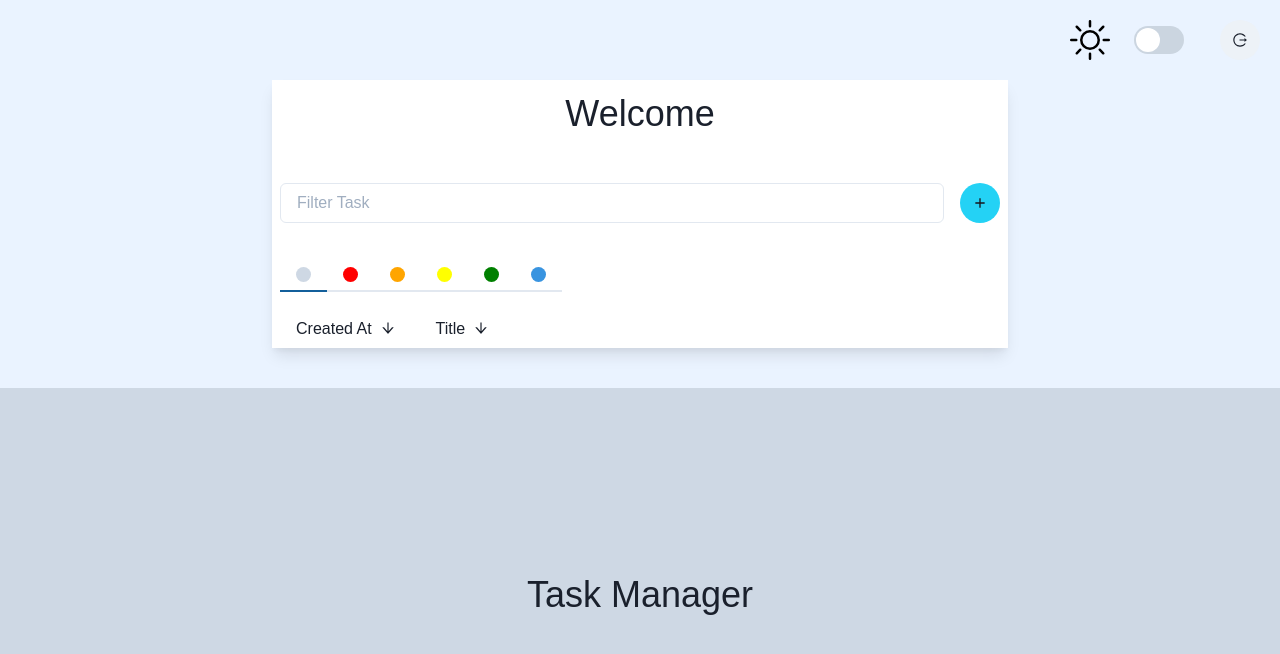
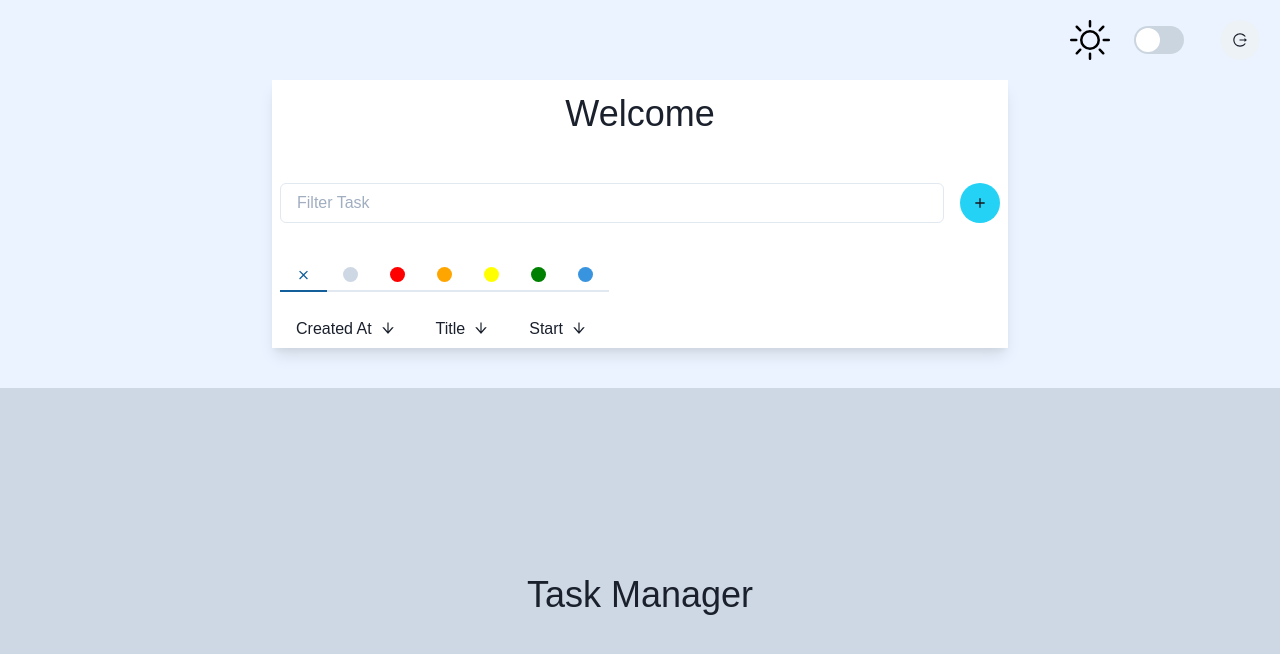
Before and after one commit to JonasMartins/task_manager_web, a Next.js app: page / in a window 1280 px wide. Shown: the top 654 px of the page. Built offline with nearby package versions, Linux system fonts and the light colour scheme.

Commit message:
On branch development  Changes to be committed: 	modified:   components/Task.tsx 	modified:   pages/index.tsx 	modified:   utils/tasksAuxFunctions.ts
        - Ordering and filter by badge.

```diff
--- a/pages/index.tsx
+++ b/pages/index.tsx
@@ -10,6 +10,8 @@ import {
     Switch,
     Tab,
     TabList,
+    TabPanel,
+    TabPanels,
     Tabs,
     Text,
     Tooltip,
@@ -23,27 +25,32 @@ import {
     AiOutlineArrowUp,
 } from "react-icons/ai";
 import { useCookies } from "react-cookie";
-import { cookie_name } from "../utils/consts";
+import { cookie_name, TaskBadge } from "../utils/consts";
 import { useRouter } from "next/router";
 import { useCallback, useEffect, useState } from "react";
 import { useUser } from "../components/hooks/useUser";
 import BeatLoaderCustom from "../components/layout/BeatLoaderCustom";
-import { UserResponse } from "./../utils/types";
+import { UserResponse, Task as TaskType } from "./../utils/types";
 import axiosConfig from "../utils/axios.config";
 import Task from "./../components/Task";
 import { BiPlus } from "react-icons/bi";
+import { MdOutlineClear } from "react-icons/md";
 import Footer from "../components/layout/Footer";
+import { filterTasksByBadge } from "./../utils/tasksAuxFunctions";
 
 const Home: NextPage = () => {
     const bgColor = { light: "white", dark: "gray.800" };
     const { colorMode, toggleColorMode } = useColorMode();
-    const [profile, setProfile] = useState<UserResponse | null>(null);
+    const [tasks, setTasks] = useState<Array<TaskType>>([]);
+    const [defaulTasks, setDefaulTasks] = useState<Array<TaskType>>([]);
     const [cookies, setCookie, removeCookie] = useCookies([cookie_name]);
     const [loading, setLoading] = useState<boolean>(false);
     const [loadEffect, setLoadEffect] = useState(false);
     const router = useRouter();
     const user = useUser();
     const [decrescentCreated, setDecrescentCreated] = useState(false);
+    const [decrescentTitle, setDecrescentTitle] = useState(false);
+    const [decrescentStart, setDecrescentStart] = useState(false);
 
     const handleGetProfile = useCallback(
         async (id: string) => {
@@ -57,8 +64,12 @@ const Home: NextPage = () => {
                 }
             );
             setLoading(false);
-            if (response.data) {
-                setProfile(response);
+            if (response.data.user?.tasks) {
+                setTasks([]);
+                response.data.user.tasks.map((x) => {
+                    setTasks((prevTask) => [...prevTask, x]);
+                    setDefaulTasks((prevDefTasks) => [...prevDefTasks, x]);
+                });
             }
         },
         [user?.id]
@@ -76,6 +87,8 @@ const Home: NextPage = () => {
         }, 500);
         return () => {
             clearTimeout(load);
+            setTasks([]);
+            setDefaulTasks([]);
         };
     }, [user?.id]);
 
@@ -160,8 +173,33 @@ const Home: NextPage = () => {
                                     label="Filter Tasks By Badges"
                                     aria-label="filter By Badges"
                                 >
-                                    <Tabs isLazy isFitted align="center">
+                                    <Tabs
+                                        isLazy
+                                        isFitted
+                                        align="center"
+                                        onChange={(index) => {
+                                            setTasks([]);
+                                            setTasks(
+                                                filterTasksByBadge(
+                                                    index,
+                                                    defaulTasks
+                                                )
+                                            );
+                                        }}
+                                    >
                                         <TabList>
+                                            <Tab>
+                                                <Circle
+                                                    size="15px"
+                                                    bg={
+                                                        colorMode === "dark"
+                                                            ? "grey.700"
+                                                            : "white"
+                                                    }
+                                                >
+                                                    <MdOutlineClear />
+                                                </Circle>
+                                            </Tab>
                                             <Tab>
                                                 <Circle
                                                     size="15px"
@@ -217,6 +255,34 @@ const Home: NextPage = () => {
                                                 <AiOutlineArrowDown />
                                             )
                                         }
+                                        onClick={() => {
+                                            setDecrescentCreated(
+                                                !decrescentCreated
+                                            );
+                                            if (decrescentCreated) {
+                                                tasks.sort(
+                                                    (
+                                                        a: TaskType,
+                                                        b: TaskType
+                                                    ) =>
+                                                        b.createdAt >
+                                                        a.createdAt
+                                                            ? 1
+                                                            : -1
+                                                );
+                                            } else {
+                                                tasks.sort(
+                                                    (
+                                                        a: TaskType,
+                                                        b: TaskType
+                                                    ) =>
+                                                        b.createdAt <
+                                                        a.createdAt
+                                                            ? 1
+                                                            : -1
+                                                );
+                                            }
+                                        }}
                                     >
                                         Created At
                                     </Button>
@@ -232,19 +298,92 @@ const Home: NextPage = () => {
                                         fontWeight="thin"
                                         ml={2}
                                         rightIcon={
-                                            decrescentCreated ? (
+                                            decrescentTitle ? (
                                                 <AiOutlineArrowUp />
                                             ) : (
                                                 <AiOutlineArrowDown />
                                             )
                                         }
+                                        onClick={() => {
+                                            setDecrescentTitle(
+                                                !decrescentTitle
+                                            );
+                                            if (decrescentTitle) {
+                                                tasks.sort(
+                                                    (
+                                                        a: TaskType,
+                                                        b: TaskType
+                                                    ) =>
+                                                        b.title > a.title
+                                                            ? 1
+                                                            : -1
+                                                );
+                                            } else {
+                                                tasks.sort(
+                                                    (
+                                                        a: TaskType,
+                                                        b: TaskType
+                                                    ) =>
+                                                        b.title < a.title
+                                                            ? 1
+                                                            : -1
+                                                );
+                                            }
+                                        }}
                                     >
                                         Title
                                     </Button>
                                 </Tooltip>
+                                <Tooltip
+                                    hasArrow={true}
+                                    label="Order Tasks by start"
+                                    aria-label="Order Tasks by start"
+                                >
+                                    <Button
+                                        variant="ghost"
+                                        name="start"
+                                        fontWeight="thin"
+                                        ml={2}
+                                        rightIcon={
+                                            decrescentStart ? (
+                                                <AiOutlineArrowUp />
+                                            ) : (
+                                                <AiOutlineArrowDown />
+                                            )
+                                        }
+                                        onClick={() => {
+                                            setDecrescentStart(
+                                                !decrescentStart
+                                            );
+                                            if (decrescentStart) {
+                                                tasks.sort(
+                                                    (
+                                                        a: TaskType,
+                                                        b: TaskType
+                                                    ) =>
+                                                        b.start > a.start
+                                                            ? 1
+                                                            : -1
+                                                );
+                                            } else {
+                                                tasks.sort(
+                                                    (
+                                                        a: TaskType,
+                                                        b: TaskType
+                                                    ) =>
+                                                        b.start < a.start
+                                                            ? 1
+                                                            : -1
+                                                );
+                                            }
+                                        }}
+                                    >
+                                        Start
+                                    </Button>
+                                </Tooltip>
                             </Flex>
-                            {profile?.data?.user?.tasks.map((x) => (
-                                <Task task={x} />
+                            {tasks.map((x) => (
+                                <Task key={x.id} task={x} />
                             ))}
                         </Flex>
                     </Container>
--- a/utils/tasksAuxFunctions.ts
+++ b/utils/tasksAuxFunctions.ts
@@ -1,4 +1,5 @@
 import { TaskBadge } from "./consts";
+import { Task as TaskType } from "./../utils/types";
 
 export const getBadgeColor = (badge: TaskBadge | null): string => {
     if (!badge) {
@@ -27,3 +28,28 @@ export const getBadgeColor = (badge: TaskBadge | null): string => {
     }
     return color;
 };
+
+export const filterTasksByBadge = (
+    index: number,
+    tasks: Array<TaskType>
+): Array<TaskType> => {
+    switch (index) {
+        case 0:
+            return tasks;
+        case 1:
+            return tasks.filter((x) => !x.badge);
+        case 2:
+            return tasks.filter((x) => x.badge === TaskBadge.RED);
+        case 3:
+            return tasks.filter((x) => x.badge === TaskBadge.ORANGE);
+        case 4:
+            return tasks.filter((x) => x.badge === TaskBadge.YELLOW);
+        case 5:
+            return tasks.filter((x) => x.badge === TaskBadge.GREEN);
+        case 6:
+            return tasks.filter((x) => x.badge === TaskBadge.BLUE);
+
+        default:
+            return tasks;
+    }
+};
```
Also changed, not shown: components/Task.tsx (+22 -0 lines).
